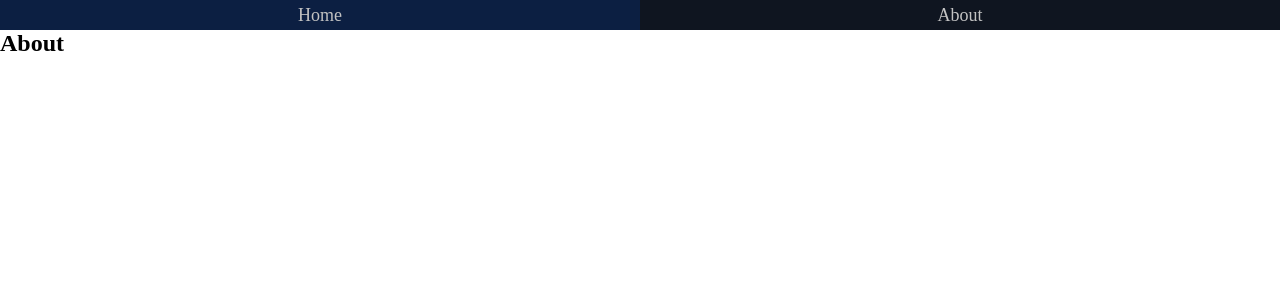
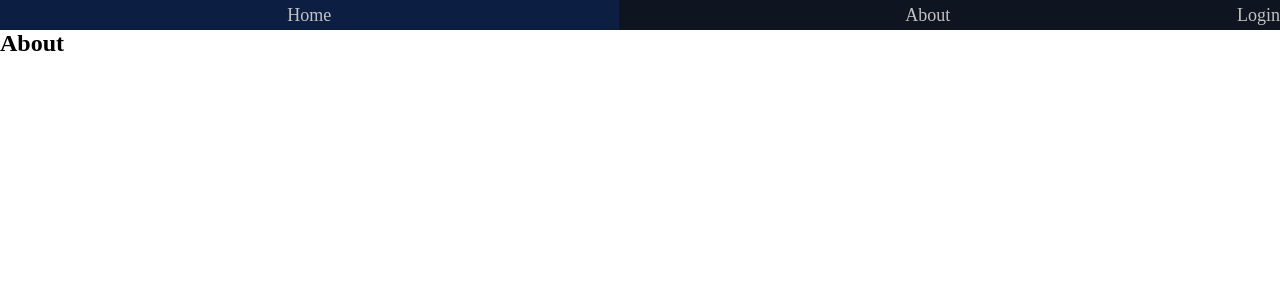
Before and after one commit to matzayonc/zayhole, a React app: page /about in a window 1280 px wide. Shown: the top 300 px of the page. Built offline with nearby package versions, Linux system fonts and the light colour scheme.

Commit message:
moved sass variables to separate file

```diff
--- /dev/null
+++ b/src/navbar/LoginPopup.sass
@@ -0,0 +1,14 @@
+@import './Vars'
+
+.login-popup-hidden
+    visibility: hidden
+
+.login-popup
+    visibility: visible
+    position: absolute
+    top: 20px
+    right: 30px
+    background-color: $primaryColor
+    width: 100px
+    height: 100px
+    border: 2px solid black
--- /dev/null
+++ b/src/navbar/LoginPopup.tsx
@@ -0,0 +1,36 @@
+import React, { PureComponent, ReactNode } from 'react'
+
+import './LoginPopup.sass'
+
+interface Props {
+    children: any
+}
+interface State {
+    visible: boolean
+}
+
+class LoginPopup extends PureComponent<Props, State> {
+    constructor(props: Props) {
+        super(props)
+
+        this.state = {
+            visible: false
+        }
+    }
+
+    toggle(){
+        console.log('toggle')
+        this.setState({visible: !this.state.visible})
+    }
+
+    render(): ReactNode {
+        return (
+            <a className={'login-toggle'} onClick={this.toggle.bind(this)}>
+                {this.props.children}
+                <div className={'login-popup'+(this.state.visible ? '' : '-hidden')}></div>
+            </a>
+        )
+    }
+}
+
+export default LoginPopup
--- a/src/navbar/NavBar.sass
+++ b/src/navbar/NavBar.sass
@@ -1,21 +1,38 @@
-$primaryColor: rgb(15, 21, 32)
-$hoverColor: rgb(12, 31, 66)
-$textColor: rgb(194, 194, 194)
+@import './Vars'
 
-.navbar
+nav
     background-color: $primaryColor
     display: flex
-    height: 30px
+    height: $barHeight
+    line-height: $barHeight
     font-size: 18px
-    line-height: 30px
+    cursor: pointer
+    user-select: none
 
-    .navel
+
+    .login-toggle
+        flex: 0
+        color: $textColor
+        width: 70px
         text-align: center
-        text-decoration: none
-        color: $textColor
-
-        flex: 1
-
 
         &:hover
             background-color: $hoverColor
+
+
+
+
+    .bar-links
+        flex: 1
+        display: flex
+
+        .navel
+            flex: 1
+            text-align: center
+            text-decoration: none
+            color: $textColor
+
+
+
+            &:hover
+                background-color: $hoverColor
--- a/src/navbar/NavBar.tsx
+++ b/src/navbar/NavBar.tsx
@@ -2,9 +2,9 @@ import React, { PureComponent, ReactNode } from 'react'
 import {BrowserRouter as Router, Route, Link} from 'react-router-dom'
 import './NavBar.sass'
 
-import Index from '../screens/index'
-import About from '../screens/about'
-
+import Index from '../screens/Index'
+import About from '../screens/About'
+import LoginPopup from './LoginPopup'
 
 
 interface Props {}
@@ -37,11 +37,12 @@ class Navbar extends PureComponent<Props, State> {
 		return (
 			<Router>
 				<nav>
-					<div className={'navbar'}>
+					<div className={'bar-links'}>
 						<Link className='navel' to='/'>Home</Link>
 						<Link className='navel' to='/about'>About</Link>
 					</div>
-					<div className={'login'} />
+
+					<LoginPopup>Login</LoginPopup>
 				</nav>
 
 
--- /dev/null
+++ b/src/navbar/Vars.sass
@@ -0,0 +1,5 @@
+$primaryColor: rgb(15, 21, 32)
+$hoverColor: rgb(12, 31, 66)
+$textColor: rgb(194, 194, 194)
+
+$barHeight: 30px
```
